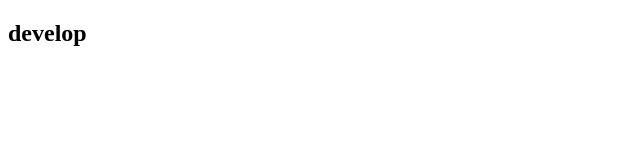
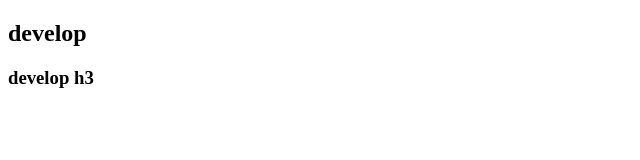
Before and after one commit to DesignerPH927/GitToGithub0903, a plain HTML site: page index_de.html in a window 1280 px wide. Shown: the whole page, without its empty margins (0-640 px from the left). Drawn offline with Linux system fonts and the light colour scheme.

Commit message:
add de_h3

```diff
--- a/index_de.html
+++ b/index_de.html
@@ -9,5 +9,7 @@
 <body>
 
     <h2>develop</h2>
+
+    <h3>develop h3</h3>
 </body>
 </html>
```
